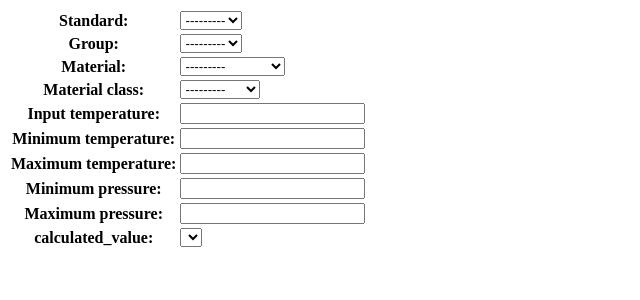
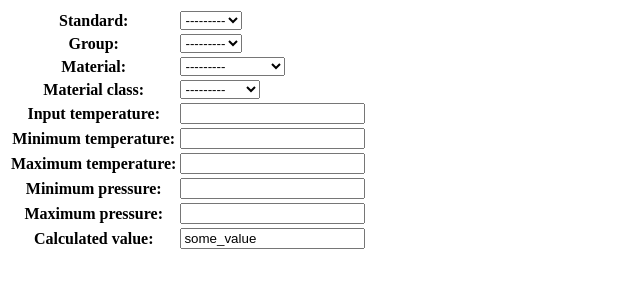
Before and after one commit to TruninKonstantin/django_project_03, a Django app: page /output_pressure/pressure_calculation/ in a window 1280 px wide. Shown: the top 300 px of the page, without its empty margins (0-640 px from the left). Run offline with Django 3.2, Linux system fonts and the light colour scheme; data comes from the database, SQL or seed files in the repository; lists and menus that the app fills with data are empty.

Commit message:
CharFieldUpdate is implemented.

```diff
--- a/mysite/output_pressure/forms.py
+++ b/mysite/output_pressure/forms.py
@@ -9,8 +9,12 @@ class OutputPressureForm(forms.ModelForm):
     maximum_temperature = forms.FloatField()
     minimum_pressure = forms.FloatField()
     maximum_pressure = forms.FloatField()
-    calculated_value = forms.CharField(label="calculated_value", widget=forms.Select())
-    # calculated_value = forms.CharField()
+    # calculated_value = forms.CharField(label="calculated_value", widget=forms.Select())
+    calculated_value = forms.CharField(widget=forms.TextInput(attrs={
+                'class': 'name-of-your-class',
+                # 'other-attribute': 'other-value',
+                'value':'some_value',
+            }))
 
     class Meta:
         model = OutputPressure
--- a/mysite/output_pressure/templates/output_pressure/pressure_calculation.html
+++ b/mysite/output_pressure/templates/output_pressure/pressure_calculation.html
@@ -73,8 +73,9 @@
           'group': groupId
         },
         success: function (data) {
-          <!--document.getElementById("id_calculated_value").setAttribute('value',"upd");-->
-          $("#id_calculated_value").html(data);
+          document.getElementById("id_calculated_value").setAttribute('value',data);
+          <!--$("#id_calculated_value").html(data);-->
+
 
           <!--updateCalculatedValue();-->
         }
--- a/mysite/output_pressure/views.py
+++ b/mysite/output_pressure/views.py
@@ -58,5 +58,7 @@ def load_temperatures_pressures(request):
     some_values.append([p.temperature_100 for p in pressures])
     some_values.append([p.temperature_150 for p in pressures])
 
+    # OutputPressureForm.calculated_value = some_values
+
 
     return render(request, 'output_pressure/temperatures_pressures_dropdown_list_options.html', {'pressures': some_values})
```
Also changed, not shown: mysite/output_pressure/templates/output_pressure/temperatures_pressures_dropdown_list_options.html (+1 -11 lines).
